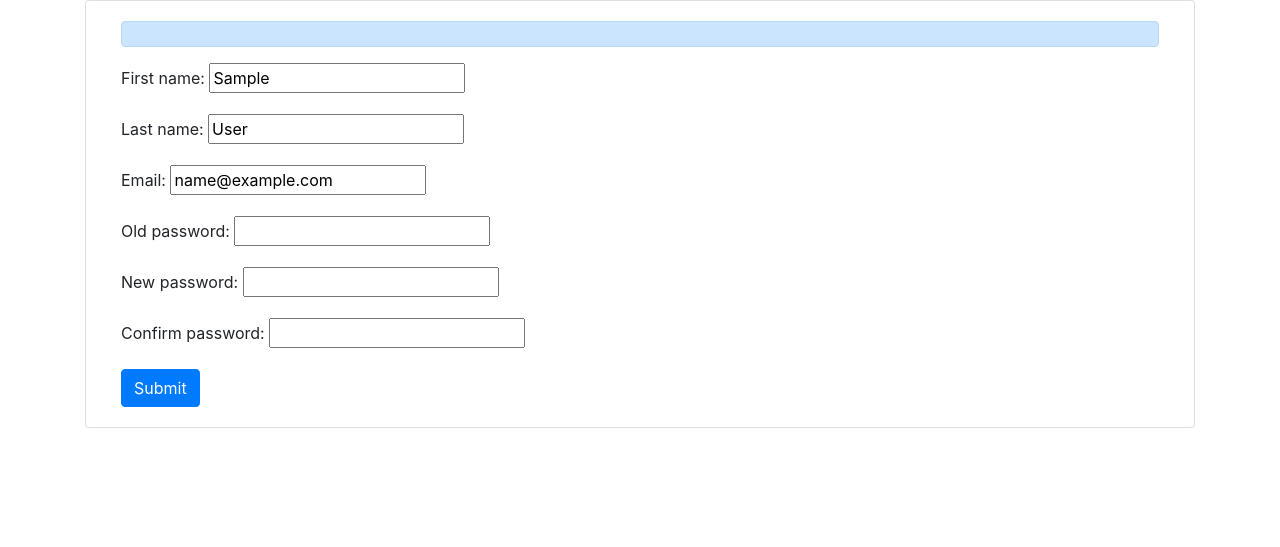
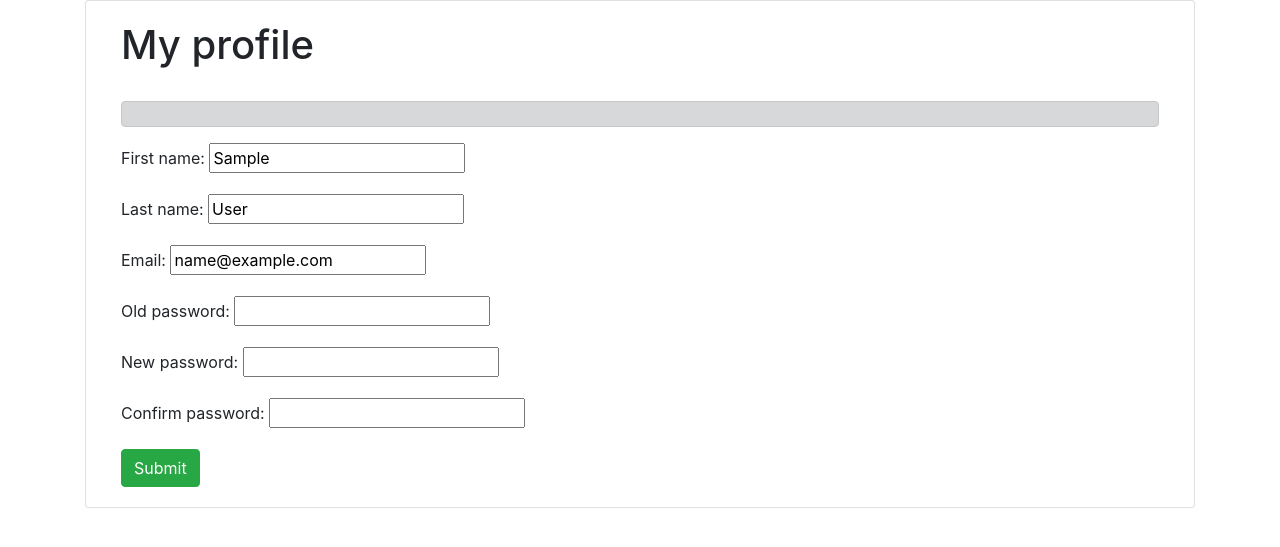
Before and after one commit to AndjelaCickovic/UKS, a Django app: page /users/edit/profile in a window 1280 px wide. Shown: the part 56-603 px from the top of the page. Run offline with Django 3.2, Linux system fonts and the light colour scheme; the visitor is signed in with stand-in values (Sample User, id 1); some libraries are stand-ins or nearby versions.

Commit message:
Css update on html pages

```diff
--- a/uks_project/templates/users/edit_profile.html
+++ b/uks_project/templates/users/edit_profile.html
@@ -4,11 +4,15 @@
         <div class="card">
             <div class="card-body">
                 <div class="container">
-                   <div class="alert alert-primary" role="alert">{{message}}</div>
+                    <div class="page-header">
+                        <h1>My profile</h1>
+                    </div>
+                    <br/>
+                   <div class="alert alert-dark" role="alert">{{message}}</div>
                     <form method="POST">
                         {% csrf_token %}
                         {{form.as_p}}
-                        <input type="submit" class="btn btn-primary" value="Submit">
+                        <input type="submit" class="btn btn-success" value="Submit">
                     </form>
                 </div>
             </div>
--- a/uks_project/templates/users/registration.html
+++ b/uks_project/templates/users/registration.html
@@ -7,14 +7,16 @@
             <h1>Thank you for registering!</h1>
         </div>
     {%else%}
-        <h3>Fill out the registartion form:</h3>
+        <div class="page-header">
+            <h1>Fill out the registartion form:</h1>
+        </div>
         <br/>
         <form  method="POST">
 
             {% csrf_token %}
             {{ user_form.as_p }}
 
-            <input type="submit" name="" value="Register">
+            <input type="submit" name="" class="btn btn-success" value="Register">
         </form>
 
     {% endif %}
```
Also changed, not shown: uks_project/templates/users/login.html (+5 -3 lines).
